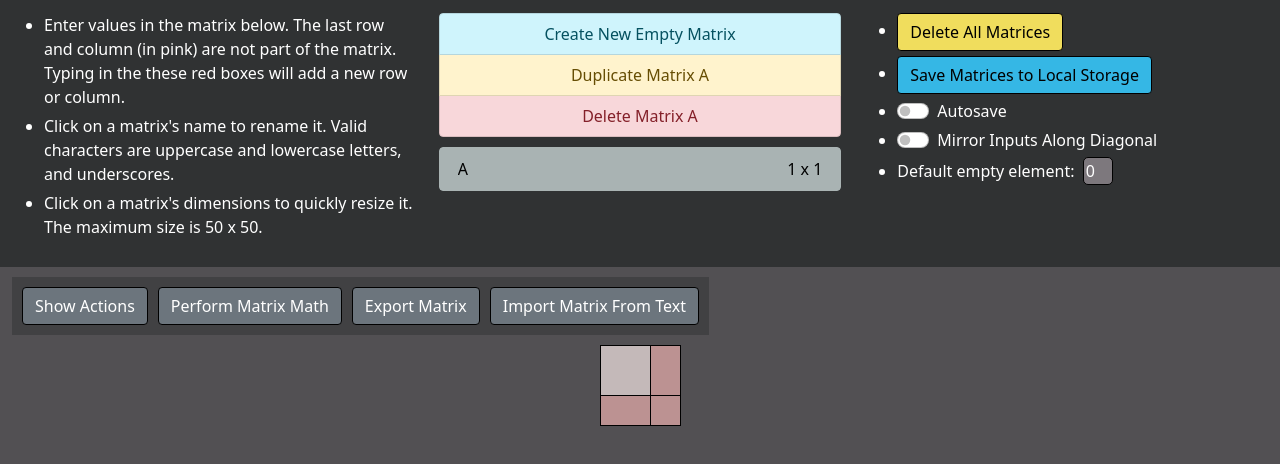
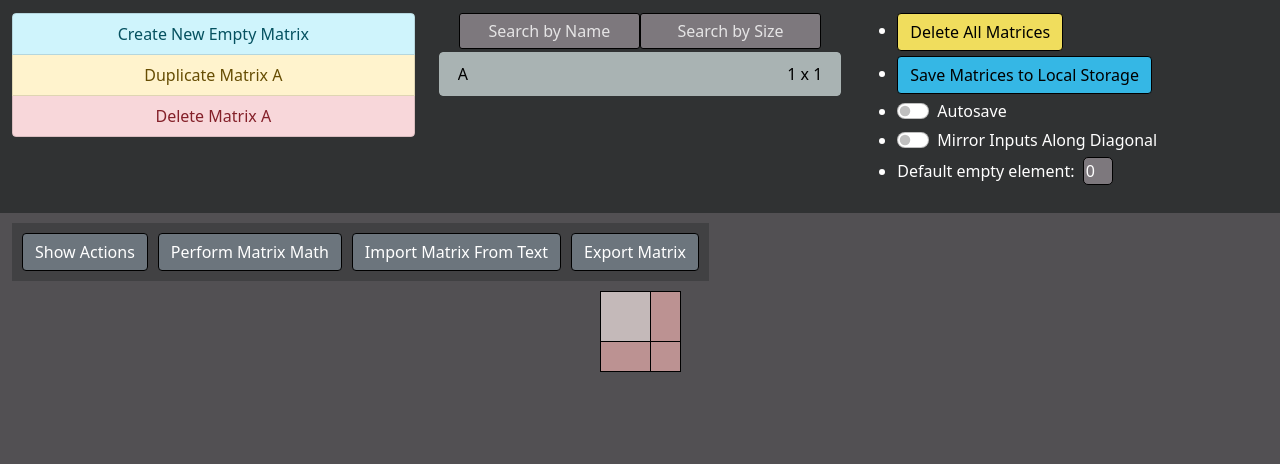
Before and after one commit to andrewctam/matrix-gen, a React (Create React App) app: page / in a window 1280 px wide. Shown: the top 464 px of the page. Built offline with nearby package versions, Linux system fonts and the light colour scheme.

Commit message:
Search Bars

```diff
--- a/src/App.js
+++ b/src/App.js
@@ -22,15 +22,33 @@ function App(props) {
     }, []);
 
 
-    function updateMatrix(updated, key) {
-        var tempObj = {...matrices};
-        tempObj[key] = updated;
 
-        setMatrices(tempObj);
+
+    function updateMatrixSelection(selected) {
+        setSelection(selected);
     }
 
-    function updateMatrixSelection (selected) {
-        setSelection(selected);
+    function updateParameter(i, updated) {
+        switch (i) {
+            case "sparse":
+                setSparseVal(updated);
+                if (autoSave)
+                    window.localStorage.setItem("sparseValue;", updated);
+                break;
+            case "mirror":
+                setMirror(updated);
+                if (autoSave)
+                    window.localStorage.setItem("mirror;", updated ? "1" : "0");
+                break;
+
+            case "autoSave":
+                setAutoSave(updated);
+                break;
+
+            default:
+                console.log("Invalid?:" + i);
+
+        }
 
     }
 
@@ -61,6 +79,34 @@ function App(props) {
 
         setMatrices(tempObj);
     }
+
+    function setMatrix(matrix = undefined, name = undefined) {
+        var tempObj = {...matrices};
+        var matrixName;
+        if (name === undefined) {
+            matrixName = generateUniqueName();
+        } else {
+            matrixName = name;
+        }
+
+        if (matrix === undefined) {
+            tempObj[matrixName] = [["", ""], ["", ""]];
+        } else {
+            tempObj[matrixName] = matrix;
+        }
+
+        setMatrices(tempObj);
+    }
+
+
+    function deleteMatrix(del) {
+        var tempObj = {...matrices};
+
+        delete tempObj[del];
+        setMatrices(tempObj);
+
+    }
+
 
     function generateUniqueName() {
         var name = ["A"];
@@ -95,59 +141,7 @@ function App(props) {
 
 
 
-
-
-    function addMatrix(matrix = undefined, name = undefined) {
-        var tempObj = {...matrices};
-        var matrixName;
-        if (name === undefined) {
-            matrixName = generateUniqueName();
-        } else {
-            matrixName = name;
-        }
-
-        if (matrix === undefined) {
-            tempObj[matrixName] = [["", ""], ["", ""]];
-        } else {
-            tempObj[matrixName] = matrix;
-        }
-
-        setMatrices(tempObj);
-    }
-
-    function deleteMatrix(del) {
-        var tempObj = {...matrices};
-
-        delete tempObj[del];
-        setMatrices(tempObj);
-
-    }
-
-    function updateParameter(i, updated) {
-        switch (i) {
-            case "sparse":
-                setSparseVal(updated);
-                if (autoSave)
-                    window.localStorage.setItem("sparseValue;", updated);
-                break;
-            case "mirror":
-                setMirror(updated);
-                if (autoSave)
-                    window.localStorage.setItem("mirror;", updated ? "1" : "0");
-                break;
-
-            case "autoSave":
-                setAutoSave(updated);
-                break;
-
-            default:
-                console.log("Invalid?:" + i);
-
-        }
-
-    }
-
-    function resizeMatrix(name, rows, cols) {
+    function resizeMatrix(name, rows, cols, update = true) {
         if (matrices[name].length !== rows || matrices[name][0].length !== cols) {
             if (rows > 51)
                 rows = 51
@@ -176,8 +170,10 @@ function App(props) {
             for (i = lessRows - 1; i < rows; i++)
                 resized[i] = Array(cols).fill("");
 
+            if (update)
+                setMatrix(resized, name);
 
-            updateMatrix(resized, name);
+            return resized;
         }
     }
 
@@ -277,12 +273,11 @@ function App(props) {
         <div>
             <Selectors matrices = {matrices}
                 updateMatrixSelection = {updateMatrixSelection}
-                addMatrix = {addMatrix}
+                setMatrix = {setMatrix}
                 deleteMatrix = {deleteMatrix}
                 renameMatrix = {renameMatrix}
                 copyMatrix = {copyMatrix}
                 selection = {selection}
-                updateMatrix = {updateMatrix}
                 resizeMatrix = {resizeMatrix}
                 updateParameter = {updateParameter}
                 saveToLocalStorage = {saveToLocalStorage}
@@ -298,11 +293,10 @@ function App(props) {
                 matrix = {matrices[selection]}
                 matrices = {matrices}
                 name = {selection}
-                updateMatrix = {updateMatrix}
                 updateParameter = {updateParameter}
                 mirror = {mirror}
                 sparseVal = {sparseVal}
-                addMatrix = {addMatrix}
+                setMatrix = {setMatrix}
                 generateUniqueName = {generateUniqueName}
             /> : null
             }
--- a/src/editor/MatrixEditor.js
+++ b/src/editor/MatrixEditor.js
@@ -18,33 +18,37 @@ function MatrixEditor(props) {
     const [randomHigh, setRandomHigh] = useState(10);
     const [reshapeRows, setReshapeRows] = useState(0);
     const [reshapeCols, setReshapeCols] = useState(0);
-    const [fillEmptyVal, setFillEmptyVal] = useState("");
+    const [fillEmptyWithThis, setFillEmptyWithThis] = useState("0");
 
 
     function updateParameter(i, updated) {
         switch (i) {
+            case "fillEmptyWithThis":
+                setFillEmptyWithThis(updated);
+                break;
             case "randomLow":
-                if (updated === "")
-                    updated = 0;
-                setRandomLow(parseInt(updated));
+                var parsed = parseInt(updated);
+                if (parsed === NaN)
+                    parsed = 0;
+                setRandomLow(parsed);
                 break;
             case "randomHigh":
-                if (updated === "")
-                    updated = 0;
-                setRandomHigh(parseInt(updated));
-                break;
-            case "fillEmptyVal":
-                setFillEmptyVal(updated);
+                var parsed = parseInt(updated);
+                if (parsed === NaN)
+                    parsed = 0;
+                setRandomHigh(parsed);
                 break;
             case "reshapeRows":
-                if (updated === "")
-                    updated = 0;
-                setReshapeRows(parseInt(updated));
+                var parsed = parseInt(updated);
+                if (parsed === NaN)
+                    parsed = 0;
+                setReshapeRows(parsed);
                 break;
             case "reshapeCols":
-                if (updated === "")
-                    updated = 0;
-                setReshapeCols(parseInt(updated));
+                var parsed = parseInt(updated);
+                if (parsed === NaN)
+                    parsed = 0;
+                setReshapeCols(parsed);
                 break;
 
 
@@ -102,22 +106,6 @@ function MatrixEditor(props) {
 
     }
 
-    /*
-    function componentDidMount{
-        window.addEventListener('resize', resize);
-    }
-    function componentWillUnmount{
-        window.removeEventListener('resize', resize);
-    }
-
-    function resize() {
-        modifyBottomPadding();
-    }
-
-    function modifyBottomPadding() {
-        document.body.style.paddingBottom = document.getElementById("options").clientHeight + "px";
-    }*/
-
 
 
     function tryToDelete(row, col) {
@@ -163,14 +151,13 @@ function MatrixEditor(props) {
             }
         }
 
-        props.updateMatrix(tempMatrix, props.name);
+        props.setMatrix(tempMatrix, props.name);
 
     }
 
 
     function updateEntry(i, j, val, tempMatrix = [...props.matrix]) {
         if (i < 50 && j < 50) {
-
             if (props.mirror) {
                 //add enough rows in order to update the correct  j, i
                 if (j >= props.matrix.length - 1) {
@@ -186,24 +173,27 @@ function MatrixEditor(props) {
             }
 
             tempMatrix[i][j] = val;
-            props.updateMatrix(tempMatrix, props.name);
+            props.setMatrix(tempMatrix, props.name);
         } else
-            alert("Max matrix size reached!");
+            alert("Max matrix size 50 x 50 reached!");
     }
 
     function addCols(numToAdd, update = true) {
+        //copy matrix
         var tempMatrix = [...props.matrix];
 
+        //mas 50 cols
         if (tempMatrix[0].length + numToAdd > 51)
             numToAdd = 51 - tempMatrix[0].length;
 
         for (var i = 0; i < tempMatrix.length; i++) {
             for (var j = 0; j < numToAdd; j++)
+                //Add ""s to each row
                 tempMatrix[i].push("");
         }
 
         if (update)
-            props.updateMatrix(tempMatrix, props.name);
+            props.setMatrix(tempMatrix, props.name);
 
         return tempMatrix;
     }
@@ -211,16 +201,16 @@ function MatrixEditor(props) {
     function addRows(numToAdd, update = true) {
         var tempMatrix = [...props.matrix];
 
+        //max 50 rows
         if (tempMatrix.length + numToAdd > 51)
             numToAdd = 51 - tempMatrix.length;
-
 
         for (var i = 0; i < numToAdd; i++) {
             tempMatrix.push(new Array(tempMatrix[0].length).fill(""));
         }
 
         if (update)
-            props.updateMatrix(tempMatrix, props.name);
+            props.setMatrix(tempMatrix, props.name);
 
 
         return tempMatrix;
@@ -244,11 +234,9 @@ function MatrixEditor(props) {
         for (i = 0; i < rowsToAdd; i++)
             tempMatrix.push(new Array(tempMatrix[0].length).fill(""));
 
-        console.log("added");
-        console.log(tempMatrix);
 
         if (update)
-            props.updateMatrix(tempMatrix, props.name);
+            props.setMatrix(tempMatrix, props.name);
 
 
 
@@ -259,14 +247,14 @@ function MatrixEditor(props) {
 
     function mirrorRowsOntoColumns() {
         setShowActions(false);
-        if (props.matrix.length > props.matrix[0].length) { //more rows than cols {
+
+        if (props.matrix.length > props.matrix[0].length) { //more rows than cols
             var symmetric = addCols(props.matrix.length - props.matrix[0].length, false);
 
-        }
-        else /*if (props.matrix.length < props.matrix[0].length) */ {
+        } else if (props.matrix.length < props.matrix[0].length) {
             symmetric = addRows(props.matrix[0].length - props.matrix.length, false)
+        } //else rows == cols
 
-        }
 
         for (var row = 0; row < symmetric.length; row++) {
             for (var col = row + 1; col < symmetric.length; col++) {
@@ -274,20 +262,19 @@ function MatrixEditor(props) {
             }
         }
 
-        props.updateMatrix(symmetric, props.name);
+        props.setMatrix(symmetric, props.name);
     }
 
     function mirrorColumnsOntoRows() {
         setShowActions(false);
 
-        if (props.matrix.length > props.matrix[0].length) { //more rows than cols {
+        if (props.matrix.length > props.matrix[0].length) { //more rows than cols
             var symmetric = addCols(props.matrix.length - props.matrix[0].length, false);
 
-        }
-        else /*if (props.matrix.length < props.matrix[0].length) */ {
+        } else if (props.matrix.length < props.matrix[0].length) {
             symmetric = addRows(props.matrix[0].length - props.matrix.length, false);
 
-        }
+        } //else rows == cols
 
         for (var row = 0; row < symmetric.length; row++) {
             for (var col = row + 1; col < symmetric.length; col++) {
@@ -295,13 +282,14 @@ function MatrixEditor(props) {
             }
         }
 
-        props.updateMatrix(symmetric, props.name);
+        props.setMatrix(symmetric, props.name);
     }
 
     function transpose() {
         setShowActions(false);
 
-        var transposed = Array(props.matrix[0].length).fill(0);
+        var transposed = Array(props.matrix[0].length).fill([]);
+
         for (var i = 0; i < transposed.length; i++) {
             var arr = Array(props.matrix.length).fill(0)
             for (var j = 0; j < arr.length; j++)
@@ -309,7 +297,7 @@ function MatrixEditor(props) {
             transposed[i] = arr;
         }
 
-        props.updateMatrix(transposed, props.name);
+        props.setMatrix(transposed, props.name);
     }
 
 
@@ -326,7 +314,7 @@ function MatrixEditor(props) {
                 for (var j = 0; j < tempMatrix[0].length - 1; j++)
                     tempMatrix[i][j] = Math.floor(Math.random() * (high - low)) + low;
 
-            props.updateMatrix(tempMatrix, props.name);
+            props.setMatrix(tempMatrix, props.name);
         }
         else {
             alert("Invalid range")
@@ -385,7 +373,7 @@ function MatrixEditor(props) {
                 }
             }
 
-        props.updateMatrix(reshaped, props.name);
+        props.setMatrix(reshaped, props.name);
 
     }
 
@@ -397,10 +385,10 @@ function MatrixEditor(props) {
         for (var i = 0; i < tempMatrix.length - 1; i++)
             for (var j = 0; j < tempMatrix[0].length - 1; j++) {
                 if (tempMatrix[i][j] === "")
-                    tempMatrix[i][j] = fillEmptyVal;
+                    tempMatrix[i][j] = fillEmptyWithThis;
             }
 
-        props.updateMatrix(tempMatrix, props.name);
+        props.setMatrix(tempMatrix, props.name);
     }
 
 
@@ -410,16 +398,17 @@ function MatrixEditor(props) {
     <div className = "matrixEditor">
         <div id = "options" className = "options">
             <div className = "options-bar">
-                <button className = {"btn matrixButtons " + (showActions ? "btn-info" : "btn-secondary" )}  onClick = {toggleActions}> {showActions ? "Hide Actions" : "Show Actions"}</button>
+                <button id = "toggleActions" className = {"btn matrixButtons " + (showActions ? "btn-info" : "btn-secondary" )}  onClick = {toggleActions}> {showActions ? "Hide Actions" : "Show Actions"}</button>
 
-                <button className = {"btn matrixButtons " + (showMath ? "btn-info" : "btn-secondary" )} onClick={toggleMath}>
+                <button id = "toggleMath" className = {"btn matrixButtons " + (showMath ? "btn-info" : "btn-secondary" )} onClick={toggleMath}>
                     {showMath ? "Close Math Input" : "Perform Matrix Math"}
                 </button>
-                <button className = {"btn matrixButtons " + (showExport ? "btn-info" : "btn-secondary" )} onClick={toggleExport}>
+
+                <button id = "toggleImport" className = {"btn matrixButtons " + (showImport ? "btn-info" : "btn-secondary" )} onClick={toggleImport}>
+                    {showImport ? "Close Import" : "Import Matrix From Text"}
+                </button>
+                <button id = "toggleExport" className = {"btn matrixButtons " + (showExport ? "btn-info" : "btn-secondary" )} onClick={toggleExport}>
                     {showExport ? "Close Export" : "Export Matrix"}
-                </button>
-                <button className = {"btn matrixButtons " + (showImport ? "btn-info" : "btn-secondary" )} onClick={toggleImport}>
-                    {showImport ? "Close Import" : "Import Matrix From Text"}
                 </button>
 
             </div>
@@ -432,7 +421,7 @@ function MatrixEditor(props) {
                     mirrorColumnsOntoRows = {mirrorColumnsOntoRows}
                     updateParameter = {updateParameter}
                     fillEmpty = {fillEmpty}
-                fillEmptyVal = {fillEmptyVal}
+                    fillEmptyWithThis = {fillEmptyWithThis}
                     randomMatrix = {randomMatrix}
                     reshapeMatrix = {reshapeMatrix}
                     randomHigh = {randomHigh}
@@ -442,15 +431,24 @@ function MatrixEditor(props) {
             : null}
 
             {showMath ?
-                <MatrixMath matrices = {props.matrices} matrix = {props.matrix} addMatrix = {props.addMatrix} sparseVal = {props.sparseVal} />
+                <MatrixMath
+                    matrices = {props.matrices}
+                    matrix = {props.matrix}
+                    setMatrix = {props.setMatrix}
+                    sparseVal = {props.sparseVal}/>
             : null }
 
             {showExport ?
-                <MatrixExport matrix = {props.matrix} sparseVal = {props.sparseVal}/>
+                <MatrixExport
+                    matrix = {props.matrix}
+                    sparseVal = {props.sparseVal}/>
             : null }
 
             {showImport ?
-                <TextImport generateUniqueName = {props.generateUniqueName} addMatrix = {props.addMatrix} currentName = {props.name}  />
+                <TextImport
+                    generateUniqueName = {props.generateUniqueName}
+                    setMatrix = {props.setMatrix}
+                    currentName = {props.name}/>
             : null}
 
 
--- a/src/editor/matrixTools/MatrixActions.js
+++ b/src/editor/matrixTools/MatrixActions.js
@@ -17,7 +17,7 @@ function MatrixActions(props) {
 
         <div className = "inputButtonContainer">
         <button className = "btn btn-success matrixButtons" onClick={props.fillEmpty}>{"Fill Empty With: "}</button>
-        <ParameterTextInput id={"fillEmptyVal"} updateParameter = {props.updateParameter} text = {props.fillEmptyVal} width = {"30px"} />
+        <ParameterTextInput id={"fillEmptyWithThis"} updateParameter = {props.updateParameter} text = {props.fillEmptyWithThis} width = {"30px"} />
         </div>
 
         <div className = "inputButtonContainer">
--- a/src/editor/matrixTools/MatrixMath.js
+++ b/src/editor/matrixTools/MatrixMath.js
@@ -17,7 +17,7 @@ function MatrixMath(props) {
         var matrix = evaluatePostfix(postfix);
 
         if (matrix !== null)
-            props.addMatrix(matrix)
+            props.setMatrix(matrix)
 
 
     }
--- a/src/selectors/Selectors.css
+++ b/src/selectors/Selectors.css
@@ -5,6 +5,7 @@
     padding-bottom: 1%;
     margin-top: 0;
     margin-bottom: 10px;
+
   }
 
 
@@ -32,3 +33,26 @@
 .info {
   overflow: auto;
 }
+
+.nameSearchBar {
+  width: 45%;
+  margin-left: 5%;
+  margin-bottom: 3px;
+  border-radius: 3px;
+  padding: 5px;
+}
+
+.sizeSearchBar {
+  width: 45%;
+  margin-right: 5%;
+  margin-bottom: 3px;
+  border-radius: 3px;
+  padding: 5px;
+}
+
+
+
+.nameSearchBar::placeholder, .sizeSearchBar::placeholder {
+  color: rgba(255, 255, 255, 0.8);
+  text-align: center;
+}
--- a/src/selectors/Selectors.js
+++ b/src/selectors/Selectors.js
@@ -1,4 +1,4 @@
-import React, {useState} from 'react';
+import React, {useState, useEffect} from 'react';
 import ParameterSwitchInput from '../inputs/ParameterSwitchInput';
 import ParameterTextInput from '../inputs/ParameterTextInput';
 
@@ -9,12 +9,30 @@ import DuplicateButton from './buttons/DuplicateButton';
 
 import "./Selectors.css"
 function Selectors(props) {
-    // eslint-disable-next-line
-    const [sort, setSort] = useState(true);
+    const [selectors, setSelectors] = useState([])
+    const [searchName, setSearchName] = useState("");
+    const [searchSize, setSearchSize] = useState("");
 
-    var selectors = []
-    for (var matrixName in props.matrices)
-        selectors.push(
+    useEffect(() => {
+        var tempSelectors = []
+
+        if (searchSize !== "") {
+            var split = searchSize.split("x");
+            var sizeFilters = [];
+            for (var i = 0; i < split.length; i++) {
+                var temp = parseInt(split[i])
+                if (!isNaN(temp))
+                    sizeFilters.push(temp)
+            }
+
+            console.log(sizeFilters)
+        }
+
+
+        for (var matrixName in props.matrices) {
+            if ((searchName === "" || matrixName.startsWith(searchName)) &&
+                (searchSize === "" || verifySize(matrixName, sizeFilters)))
+                tempSelectors.push (
                     <SelectorButton
                         name = {matrixName}
                         key = {matrixName}
@@ -24,27 +42,52 @@ function Selectors(props) {
                         active = {props.selection === matrixName}
                         matrices = {props.matrices}/>
                     )
-
-        if (sort) {
-            selectors.sort( (selector1, selector2)  => {
-                return selector1.props.name.toUpperCase() < selector2.props.name.toUpperCase() ? selector1 : selector2;
-            });
         }
 
 
+
+        tempSelectors.sort( (selector1, selector2)  => {
+            return selector1.props.name.toUpperCase() < selector2.props.name.toUpperCase() ? selector1 : selector2;
+        });
+        console.log("updated")
+
+        setSelectors(tempSelectors);
+    }, [props.matrices, props.selection, searchName, searchSize]);
+
+    function updateSearchName(e) {
+        const updated = e.target.value;
+        if (/^[A-Za-z_]*$/.test(updated))
+            setSearchName(updated);
+    }
+
+    function updateSearchSize(e) {
+        const updated = e.target.value;
+        if (/^[0-9 \s]*[x]?[0-9 \s]*$/.test(updated))
+            setSearchSize(updated);
+    }
+
+
+    function verifySize(name, sizeFilters) {
+        const matrix = props.matrices[name];
+        var rows = matrix.length - 1;
+        var cols = matrix[0].length - 1;
+
+        if (sizeFilters.length == 1)
+            return rows === sizeFilters[0] || cols === sizeFilters[0]
+        else
+            return rows === sizeFilters[0] && cols === sizeFilters[1];
+
+
+
+
+
+    }
     return  <div className = "row selectors selectors-box">
         <div className = "col-sm-4 info">
-            <ul>
-                <li>Enter values in the matrix below. The last row and column (in pink) are not part of the matrix. Typing in the these red boxes will add a new row or column.</li>
-                <li>Click on a matrix's name to rename it. Valid characters are uppercase and lowercase letters, and underscores.</li>
-                <li>Click on a matrix's dimensions to quickly resize it. The maximum size is 50 x 50.</li>
-            </ul>
-        </div>
-            <div className = "col-sm-4">
             <div id = "selectors" className="list-group">
                     <AddButton
                         key = " add "
-                        addMatrix = {props.addMatrix} />
+                        setMatrix = {props.setMatrix} />
                     <DuplicateButton
                         key = " duplicate "
                         copyMatrix = {props.copyMatrix}
@@ -55,6 +98,11 @@ function Selectors(props) {
                         updateSelection = {props.updateSelection}
                         selection = {props.selection}/>
                 </div>
+        </div>
+            <div className = "col-sm-4">
+                <input className = "nameSearchBar" onChange = {updateSearchName} value = {searchName} placeholder='Search by Name'></input>
+                <input className = "sizeSearchBar" onChange = {updateSearchSize} value = {searchSize} placeholder='Search by Size'></input>
+
                 <div id = "selectors" className="list-group">
                     {selectors}
                 </div>
--- a/src/selectors/buttons/AddButton.js
+++ b/src/selectors/buttons/AddButton.js
@@ -1,14 +1,14 @@
 import React from 'react';
 
 function AddButton(props) {
-    function addMatrix() {
-        props.addMatrix();
+    function setMatrix() {
+        props.setMatrix();
     }
 
 
     return <button type="button"
         className = {"list-group-item list-group-item-info selector-button"}
-        onClick = {addMatrix}>
+        onClick = {setMatrix}>
         Create New Empty Matrix
     </button>
 
--- a/src/selectors/buttons/SelectorButton.js
+++ b/src/selectors/buttons/SelectorButton.js
@@ -3,7 +3,6 @@ import "./SelectorButton.css";
 
 function SelectorButton(props) {
     const [displaySize, setDisplaySize] = useState( realSize() );
-
     const [displayName, setDisplayName] = useState(props.name);
 
     function realSize() {
```
Also changed, not shown: src/editor/matrixTools/TextImport.js (+14 -8 lines), 1 other file (tests, documents, lock files or other folders). Lines whose indentation alone changed are shown as unchanged.
